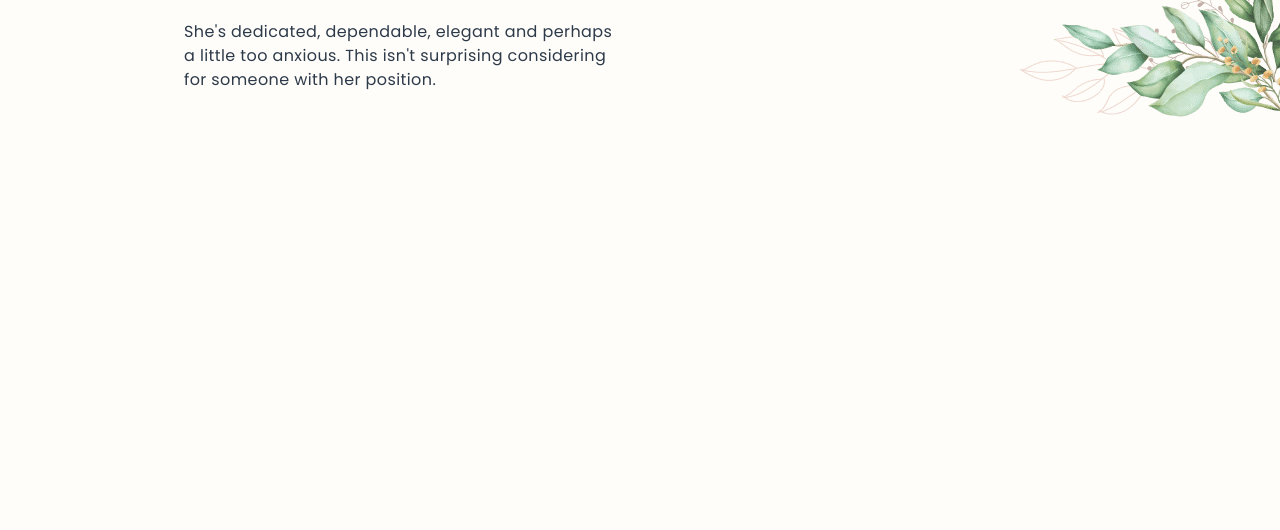
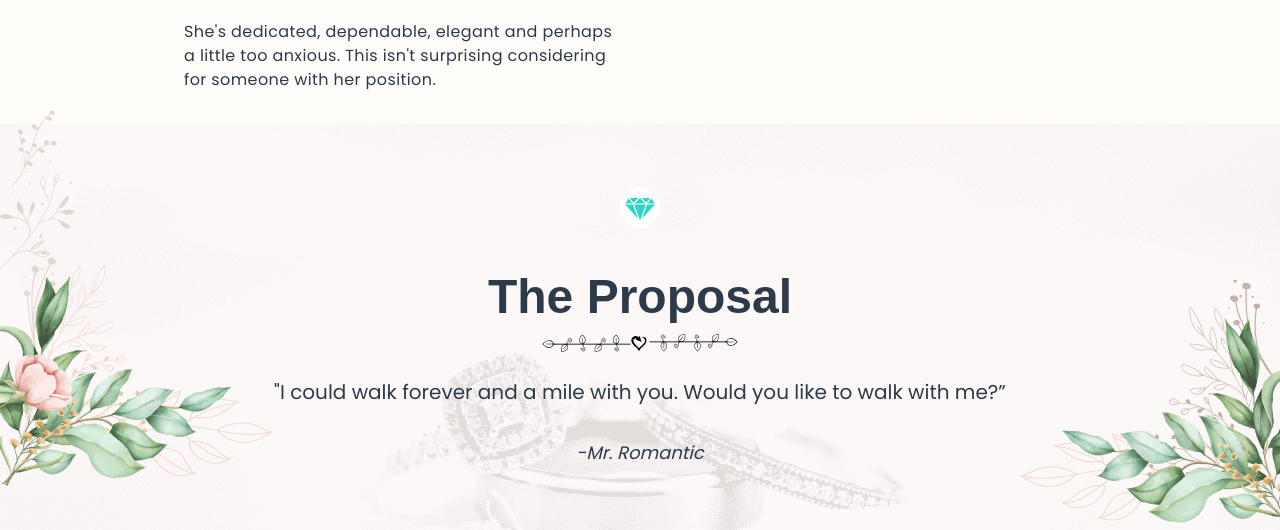
Before and after one commit to Meekunn/weddingsite, a Next.js app: page / in a window 1280 px wide. Shown: the part 1534-2064 px from the top of the page. Before the commit the page ends 1658 px from the top, so only its background shows below. Built offline with nearby package versions, Linux system fonts and the light colour scheme; a web font is replaced by a local one.

Commit message:
:sparkles: Add Proposal Section

```diff
--- a/src/app/page.tsx
+++ b/src/app/page.tsx
@@ -2,6 +2,7 @@
 import Navbar from "@/components/Navbar";
 import HomeSection from "@/components/Home";
 import HowItStarted from "@/components/HowItStarted";
+import Proposal from "@/components/Proposal";
 
 export default function Home() {
 	return (
@@ -9,6 +10,7 @@ export default function Home() {
 			<Navbar />
 			<HomeSection />
 			<HowItStarted />
+			<Proposal />
 		</>
 	);
 }
--- /dev/null
+++ b/src/components/Proposal/index.tsx
@@ -0,0 +1,48 @@
+import { Box, Flex, Heading, Icon, Image, Stack, Text } from "@chakra-ui/react";
+import { GiCutDiamond } from "react-icons/gi";
+import proposalBg from "../../assets/proposal-background.png";
+import flower2 from "../../assets/flower2.png";
+import flowerPattern from "../../assets/design.svg";
+
+const style = {
+	backgroundImage: `url(${proposalBg.src})`,
+	backgroundPosition: "center",
+	backgroundSize: "cover",
+};
+
+const Proposal = () => {
+	return (
+		<Stack sx={style} p={8}>
+			<Flex direction="column" gap={6} align="center" p={8}>
+				<Box
+					bg="#ffffff"
+					borderRadius={"50%"}
+					w="40px"
+					h="40px"
+					display="flex"
+					justifyContent={"center"}
+					alignItems={"center"}
+				>
+					<Icon as={GiCutDiamond} w={8} h={8} color={"brand.300"} />
+				</Box>
+				<Flex direction={"column"} gap={2} pt={4} align={"center"}>
+					<Heading as="h2" fontSize={"5xl"}>
+						The Proposal
+					</Heading>
+					<Image src={flowerPattern.src} w="200px" />
+				</Flex>
+				<Flex direction={"column"} gap={8} w={"70%"}>
+					<Text textAlign={"center"} fontSize={"xl"}>
+						"I could walk forever and a mile with you. Would you like to walk with me?”
+					</Text>
+					<Text textAlign={"center"} fontStyle={"italic"} fontSize={"lg"}>
+						-Mr. Romantic
+					</Text>
+				</Flex>
+			</Flex>
+			<Image src={flower2.src} position={"absolute"} bottom={0} left={0} />
+		</Stack>
+	);
+};
+
+export default Proposal;
```
